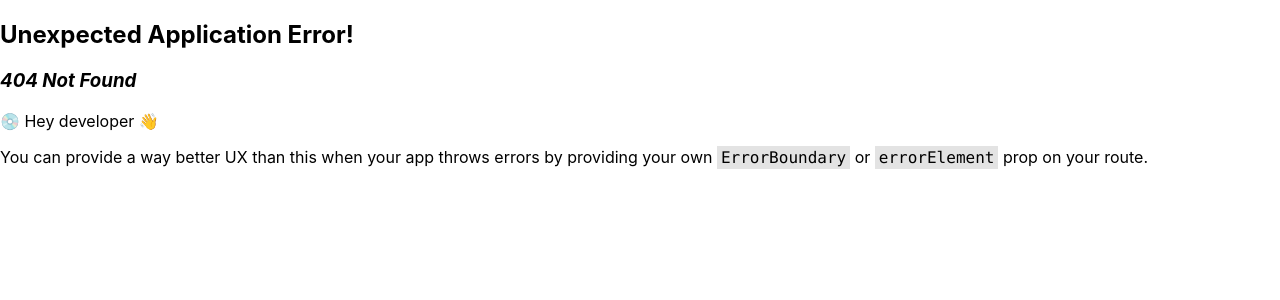
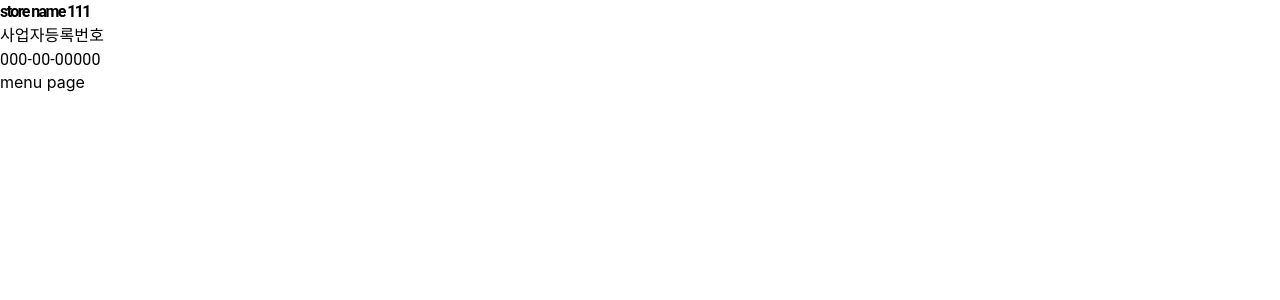
Before and after one commit to yeosujin/tabletop-front, a React (Create React App) app: page /consumer/1/menu in a window 1280 px wide. Before the commit this address had no page. Shown: the top 300 px of the page. Built offline with nearby package versions, Linux system fonts and the light colour scheme.

Commit message:
feat: add example query menu and store for consumer

```diff
--- a/src/App.js
+++ b/src/App.js
@@ -4,6 +4,10 @@ import Layout from './layouts'
 import ExamplePage from './pages/example'
 import SignInPage from './pages/seller/sign-in'
 import StoreListPage from './pages/seller/store/list'
+import MenuPage from './pages/consumer/menu/menu'
+import ConsumerLayout from './layouts/consumer'
+import CartPage from './pages/consumer/cart'
+import { Suspense } from 'react'
 
 const isAuthenticated = () => {
     return localStorage.getItem('token') !== null
@@ -41,6 +45,24 @@ const router = createBrowserRouter([
             // 더 많은 보호된 라우트를 여기에 추가할 수 있습니다
         ],
     },
+    {
+        path: '/consumer/:storeId',
+        element: (
+            <Suspense fallback={<div>Loading...</div>}>
+                <ConsumerLayout />
+            </Suspense>
+        ),
+        children: [
+            {
+                path: 'menu',
+                element: <MenuPage />,
+            },
+            {
+                path: 'cart',
+                element: <CartPage />,
+            },
+        ],
+    },
 ])
 
 function App() {
--- /dev/null
+++ b/src/layouts/consumer/header/index.jsx
@@ -0,0 +1,22 @@
+import {
+    ConsumerHeaderTitle,
+    ConsumerProperty,
+    ConsumerTableNo,
+    ConsumerValue,
+} from './styled'
+
+const ConsumerHeader = ({ store, tableNo }) => {
+    console.log(store)
+    console.log(tableNo)
+    return (
+        <div>
+            <ConsumerHeaderTitle>{store.name}</ConsumerHeaderTitle>
+            <ConsumerTableNo>{tableNo}</ConsumerTableNo>
+
+            <ConsumerProperty>사업자등록번호</ConsumerProperty>
+            <ConsumerValue>{store.corporate_registration_number}</ConsumerValue>
+        </div>
+    )
+}
+
+export default ConsumerHeader
--- /dev/null
+++ b/src/layouts/consumer/header/styled/index.js
@@ -0,0 +1,14 @@
+import { styled, Typography } from '@mui/material'
+
+export const ConsumerHeaderTitle = styled(Typography)`
+    font-weight: bold;
+    letter-spacing: -0.1rem;
+`
+
+export const ConsumerTableNo = styled(Typography)`
+    font-weight: bold;
+`
+
+export const ConsumerProperty = styled(Typography)``
+
+export const ConsumerValue = styled(Typography)``
--- /dev/null
+++ b/src/layouts/consumer/index.jsx
@@ -0,0 +1,51 @@
+import ConsumerHeader from './header'
+import { Outlet, useParams, useSearchParams } from 'react-router-dom'
+import { useEffect, useState } from 'react'
+import { menuQuery } from '../../queries/menu'
+
+const ConsumerLayout = () => {
+    const [info, setInfo] = useState(null)
+    const [error, setError] = useState(null)
+
+    const { storeId } = useParams()
+    const [searchParams, setSearchParams] = useSearchParams()
+
+    const tableNo = searchParams.get('tableNo')
+
+    useEffect(() => {
+        menuQuery
+            .get(storeId)
+            .then((response) => {
+                setInfo(response.data)
+            })
+            .catch((err) => {
+                setError(err)
+                console.error('Error fetching menu:', err)
+            })
+    }, [storeId])
+
+    if (error) return <div>Error loading menu information.</div>
+    if (!info) return <div>Loading...</div>
+
+    return (
+        <div>
+            {/* header */}
+            <ConsumerHeader store={info.store} tableNo={tableNo} />
+
+            {/* content */}
+            <Outlet
+                context={{
+                    name: info.name,
+                    description: info.description,
+                    image_url: info.image_url,
+                    is_available: info.is_available,
+                    price: info.price,
+                }}
+            />
+
+            {/* footer */}
+        </div>
+    )
+}
+
+export default ConsumerLayout
--- a/src/pages/consumer/menu/menu.jsx
+++ b/src/pages/consumer/menu/menu.jsx
@@ -1,4 +1,9 @@
+import { useOutletContext } from 'react-router-dom'
+
 const MenuPage = () => {
+    const outletprops = useOutletContext()
+    console.log(outletprops)
+
     return <div>menu page</div>
 }
 
--- /dev/null
+++ b/src/queries/menu/index.js
@@ -0,0 +1,33 @@
+import menu1 from './menu1.jpg'
+
+// TODO menu 정보를 가져와야 함
+export const get = (storeId) => {
+    return new Promise((resolve, reject) => {
+        const value = {
+            data: {
+                name: 'menu1',
+                description: 'description1',
+                price: 1000,
+                is_available: true,
+                image_url: menu1,
+                store: {
+                    name: 'store name 111',
+                    description: 'store description',
+                    address: '서울특별시 강남구',
+                    store_type: 'short',
+                    notice: null,
+                    corporate_registration_number: '000-00-00000',
+                    open_date: '20240404',
+                    close_date: '20240504',
+                    open_time: '9:00',
+                    close_time: '21:00',
+                },
+            },
+        }
+        resolve(value)
+    })
+}
+
+export const menuQuery = {
+    get: get,
+}
```
